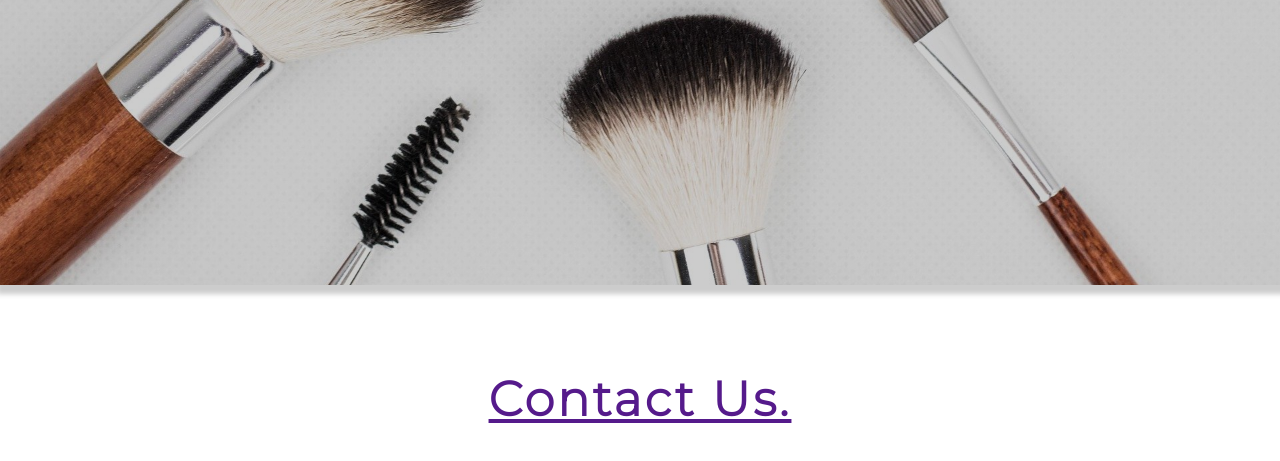
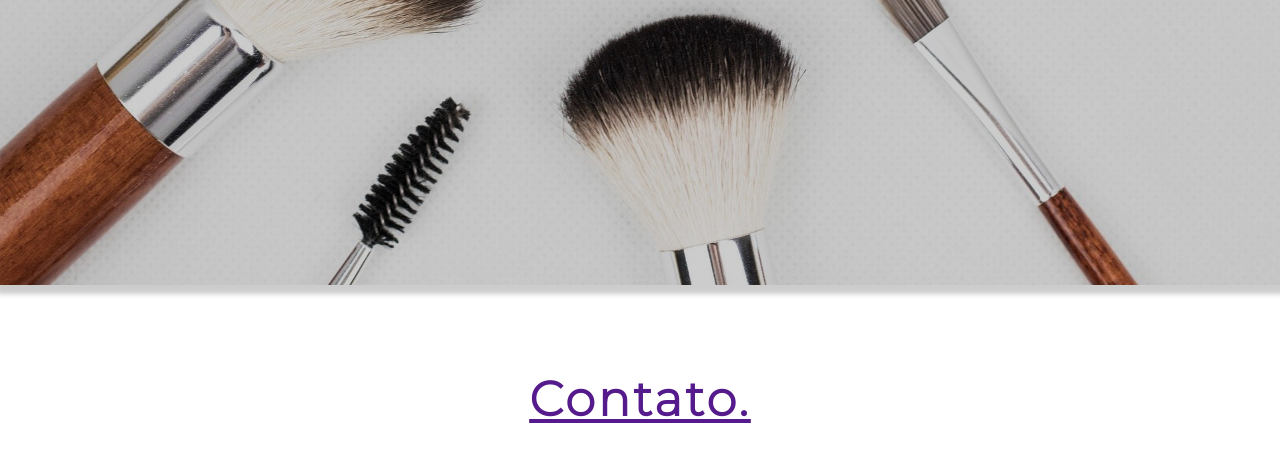
Before and after one commit to brnoliveira110/cidaeudora, a plain HTML site: page index.html in a window 1280 px wide. Shown: the part 515-976 px from the top of the page. Drawn offline with Linux system fonts and the light colour scheme; a web font is replaced by a local one.

Commit message:
Add files via upload

```diff
--- a/index.html
+++ b/index.html
@@ -33,7 +33,7 @@
     </div>
 	<!--------------------Contact-------------------->
 	<div id="Contact" class="container" data-aos="fade-right">
-		<h2>Contact Us.</h2>
+		<h2>Contato.</h2>
 		<div id="Contact-Content">
 			<div id="Contact-Details">
 				<span>
```
